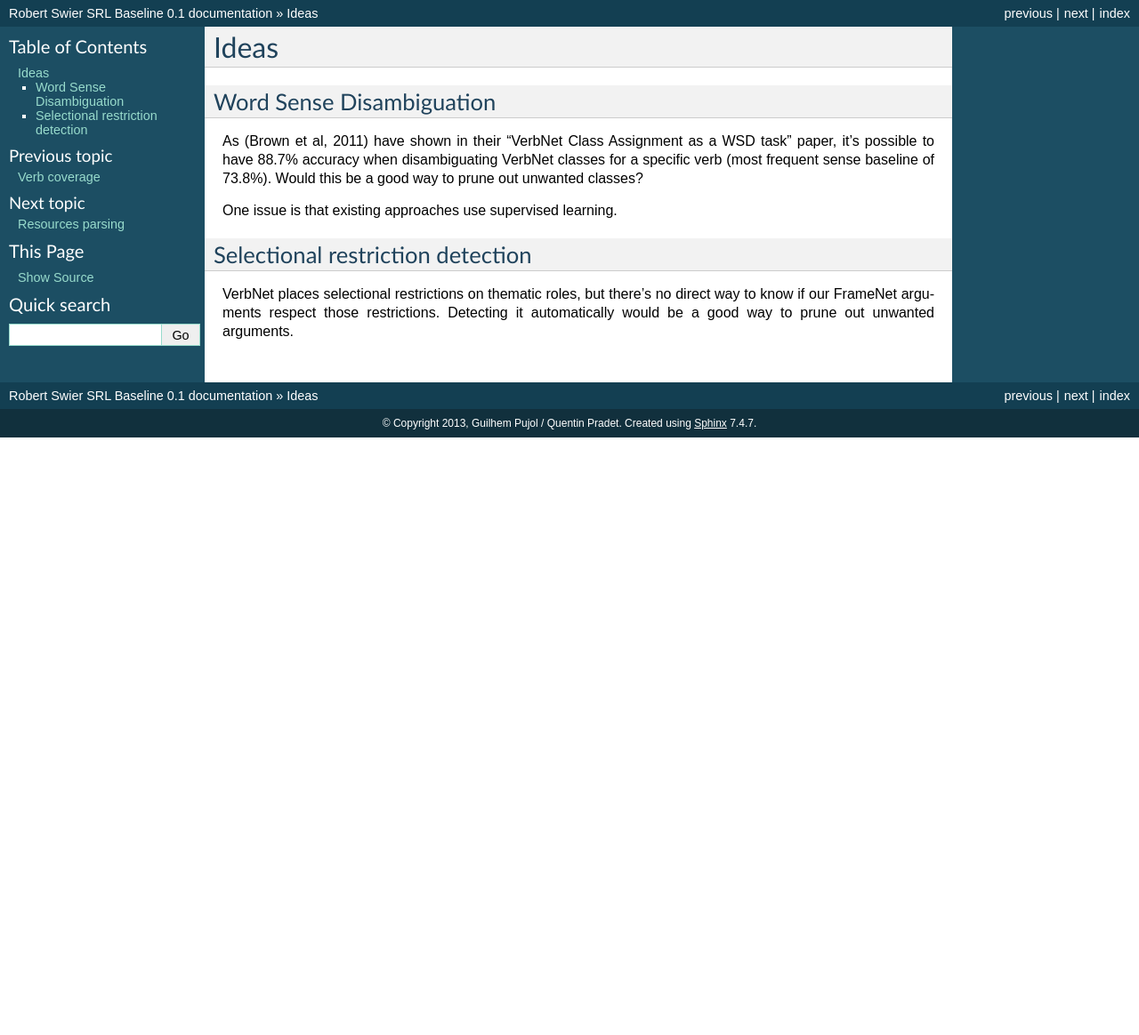
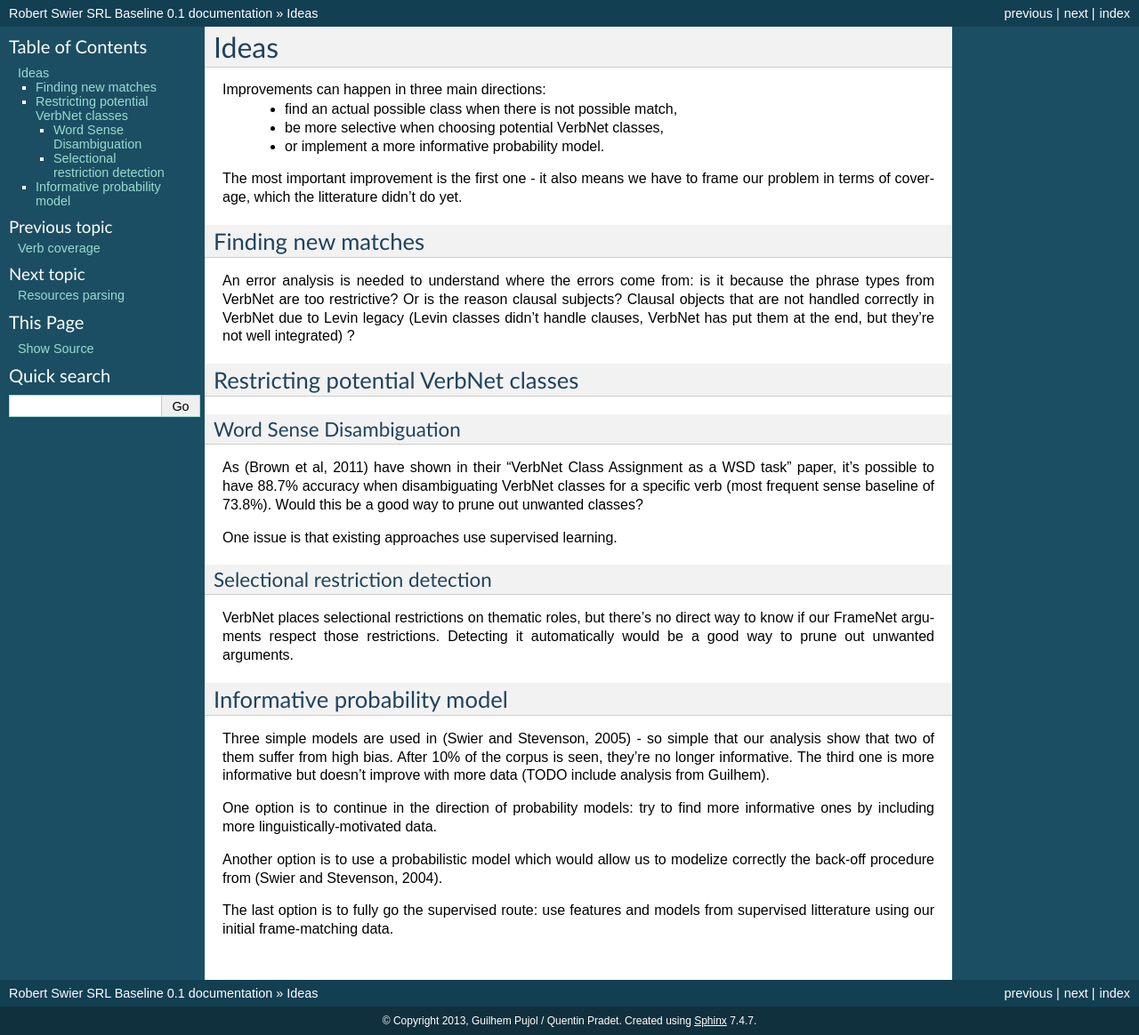
Before and after one commit to aymara/knowledgesrl, a Sphinx documentation site: the page built from doc/ideas.rst, in a window 1280 px wide. Shown: the whole page at 89% size. Built offline with Sphinx 7.4.7, drawn with Linux system fonts in a browser that asks for light colours; pages that are not in the unit, such as notebooks, are missing from menus; before the commit the page ends 900 px from its top, so only the background shows below that.

Commit message:
Add two new types of ideas: better coverage and better probability model
git-svn-id: svn+ssh://tangerine/mnt/bay/subversion/worksvnroot/trunk/SemanticRoleLabeling/BaselineSRLRobert@18390 7fff26f0-e11d-0410-b8d0-f4b6ff9b0dc5

```diff
--- a/doc/ideas.rst
+++ b/doc/ideas.rst
@@ -1,8 +1,28 @@
 Ideas
 =====
 
+Improvements can happen in three main directions:
+ * find an actual possible class when there is not possible match,
+ * be more selective when choosing potential VerbNet classes,
+ * or implement a more informative probability model.
+
+The most important improvement is the first one - it also means we have to
+frame our problem in terms of coverage, which the litterature didn't do yet.
+
+Finding new matches
+-------------------
+
+An error analysis is needed to understand where the errors come from: is it
+because the phrase types from VerbNet are too restrictive? Or is the reason
+clausal subjects? Clausal objects that are not handled correctly in VerbNet due
+to Levin legacy (Levin classes didn't handle clauses, VerbNet has put them at
+the end, but they're not well integrated) ?
+
+Restricting potential VerbNet classes
+-------------------------------------
+
 Word Sense Disambiguation
--------------------------
+^^^^^^^^^^^^^^^^^^^^^^^^^
 
 As (Brown et al, 2011) have shown in their "VerbNet Class Assignment as a WSD
 task" paper, it's possible to have 88.7% accuracy when disambiguating VerbNet
@@ -12,8 +32,26 @@ be a good way to prune out unwanted classes?
 One issue is that existing approaches use supervised learning.
 
 Selectional restriction detection
----------------------------------
+^^^^^^^^^^^^^^^^^^^^^^^^^^^^^^^^^
 
 VerbNet places selectional restrictions on thematic roles, but there's no
 direct way to know if our FrameNet arguments respect those restrictions.
 Detecting it automatically would be a good way to prune out unwanted arguments.
+
+Informative probability model
+-----------------------------
+
+Three simple models are used in (Swier and Stevenson, 2005) - so simple that
+our analysis show that two of them suffer from high bias. After 10% of the
+corpus is seen, they're no longer informative. The third one is more
+informative but doesn't improve with more data (TODO include analysis from
+Guilhem).
+
+One option is to continue in the direction of probability models: try to find
+more informative ones by including more linguistically-motivated data.
+
+Another option is to use a probabilistic model which would allow us to modelize
+correctly the back-off procedure from (Swier and Stevenson, 2004).
+
+The last option is to fully go the supervised route: use features and models
+from supervised litterature using our initial frame-matching data.
```
